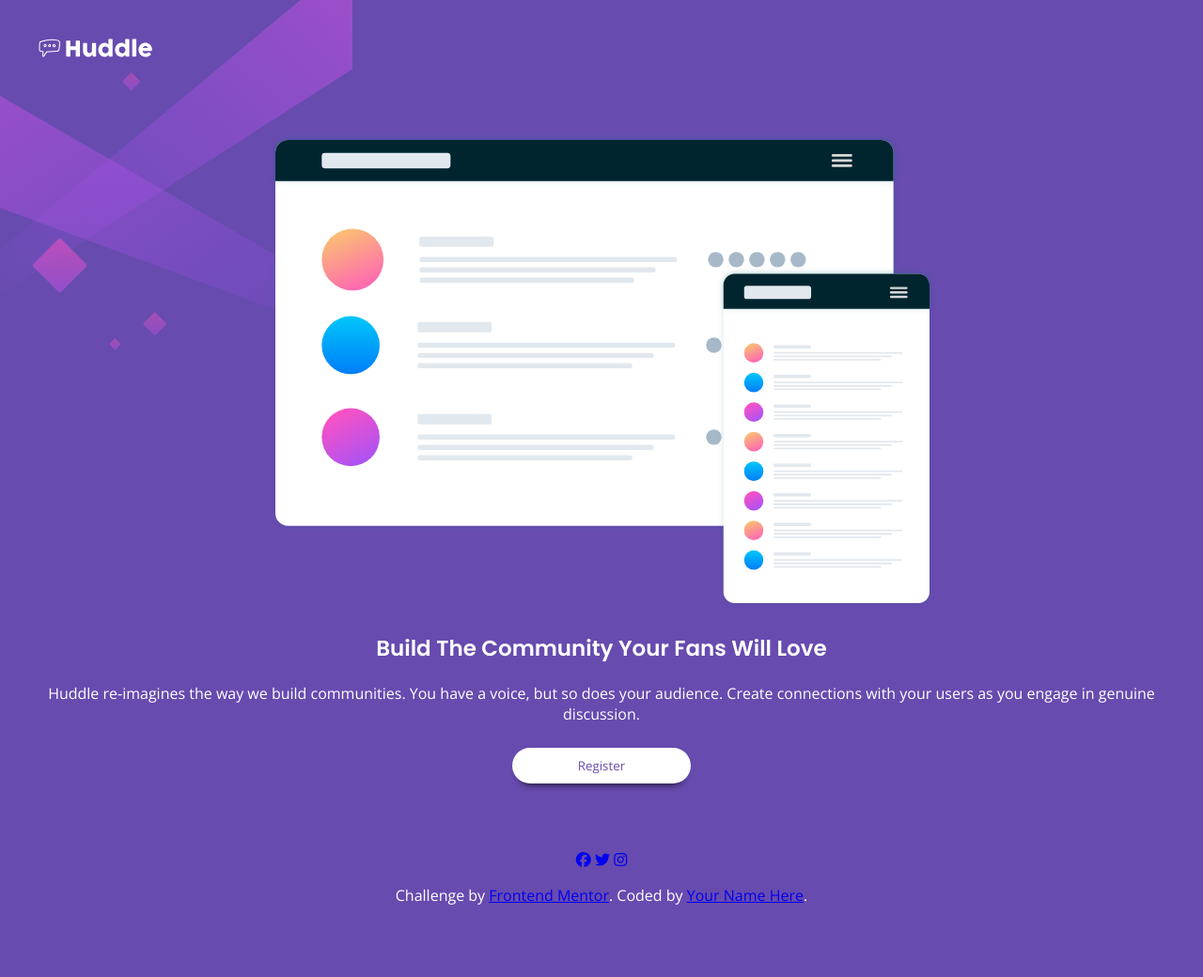
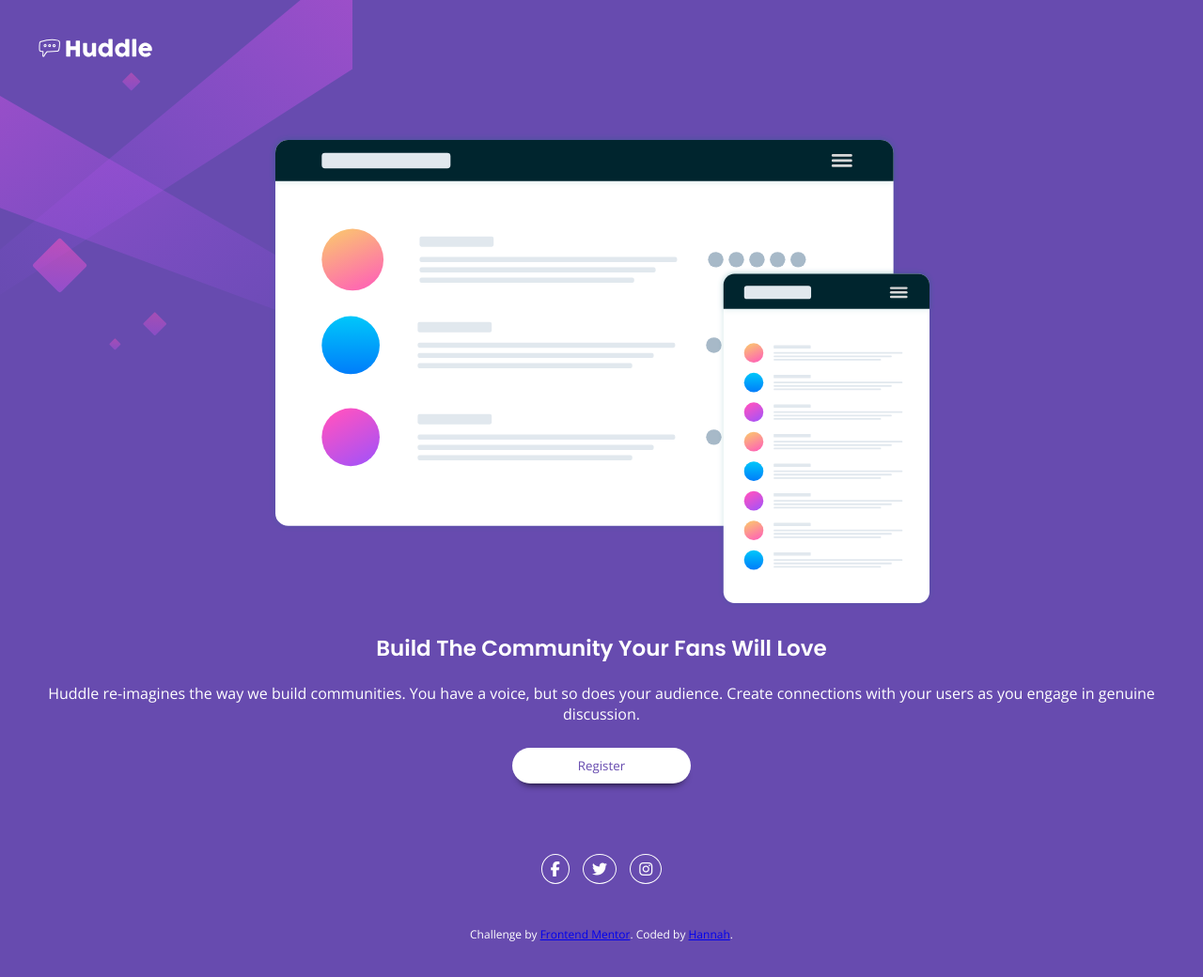
Before and after one commit to Hacampbe/huddle-landing-page-with-single-introductory-section-master, a plain HTML site: page index.html in a window 1280 px wide. Shown: the whole page at 94% size. Before the commit the page ends 1015 px from the top, so only its background shows below. Drawn offline with nearby package versions, Linux system fonts and the light colour scheme.

Commit message:
Added hover to buttons/icons

```diff
--- a/index.html
+++ b/index.html
@@ -26,14 +26,14 @@
     </main>
 
     <footer>
-        <div class="socials">
-          <a href="#"><i class="fab fa-facebook"></i></a>
+        <div>
+          <a href="#"><i class="fab fa-facebook-f"></i></a>
           <a href="#"><i class="fab fa-twitter"></i></a>
           <a href="#"><i class="fab fa-instagram"></i></a>
         </div>
       <p class="attribution">
         Challenge by <a href="https://www.frontendmentor.io?ref=challenge" target="_blank">Frontend Mentor</a>.
-        Coded by <a href="#">Your Name Here</a>.
+        Coded by <a href="#">Hannah</a>.
       </p>
     </footer>
 </body>
--- a/styles.css
+++ b/styles.css
@@ -35,4 +35,24 @@ button {
     border-radius: 20px;
     border: none;
     box-shadow: 0 8px 8px -8px black;
+    transition: all 0.25s;
 }
+button:hover {
+    background-color: hsl(300, 69%, 71%);
+    color: white;
+}
+.fab {
+    color: white;
+    margin: 5px;
+    border: 1px solid white;
+    border-radius: 50%;
+    padding: 7px 9px;
+}
+.fab:hover {
+    color: hsl(300, 69%, 71%);
+    border-color: hsl(300, 69%, 71%);
+}
+.attribution {
+    font-size: 12px;
+    margin-top: 40px;
+}
```
